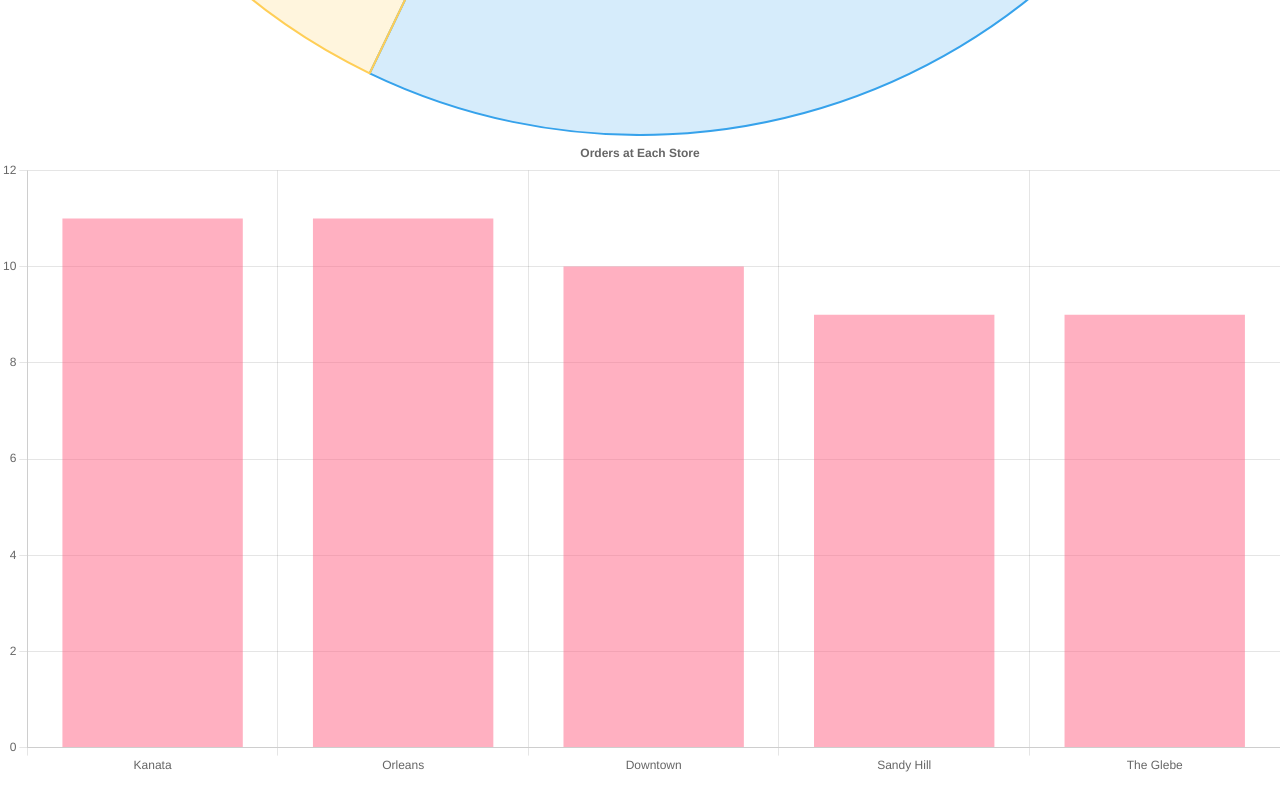
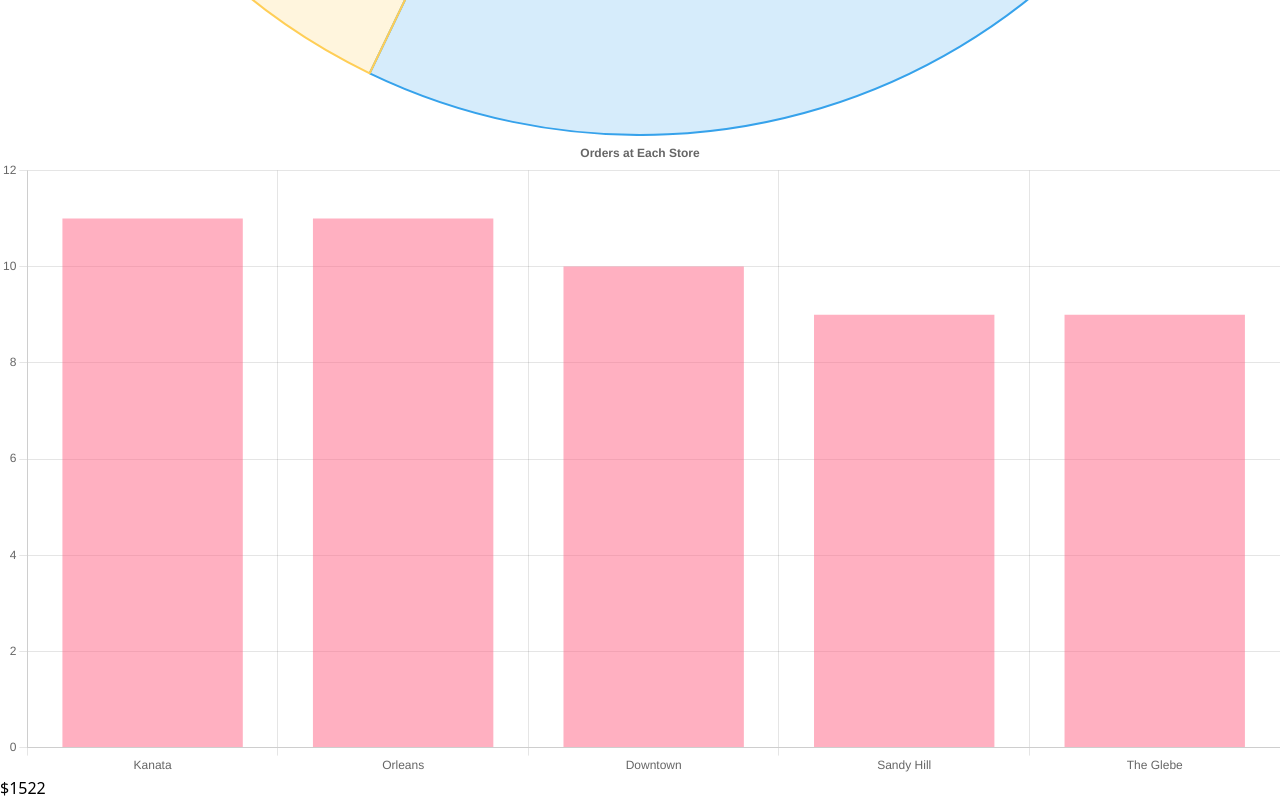
Before and after one commit to g-raman/out-stem, a React (Vite) app: page / in a window 1280 px wide. Shown: the part 1192-1992 px from the top of the page. Before the commit the page ends 1968 px from the top, so only its background shows below. Built offline with nearby package versions, Linux system fonts and the light colour scheme.

Commit message:
Add method for calculating total revenue

```diff
--- a/src/App.jsx
+++ b/src/App.jsx
@@ -1,5 +1,14 @@
 import { OrdersChart } from './components/OrdersChart';
 import SentimentChart from './components/SentimentChart';
+import orderData from './dev-data/order_data';
+import pricingData from './dev-data/pricing_data';
+
+const total = orderData
+  .flatMap((order) => order.items)
+  .reduce((acc, curr) => {
+    console.log(pricingData[curr.type][curr.size]);
+    return acc + pricingData[curr.type][curr.size];
+  }, 0);
 
 function App() {
   return (
@@ -10,6 +19,7 @@ function App() {
 
       <SentimentChart />
       <OrdersChart />
+      <p>${total}</p>
     </div>
   );
 }
```
